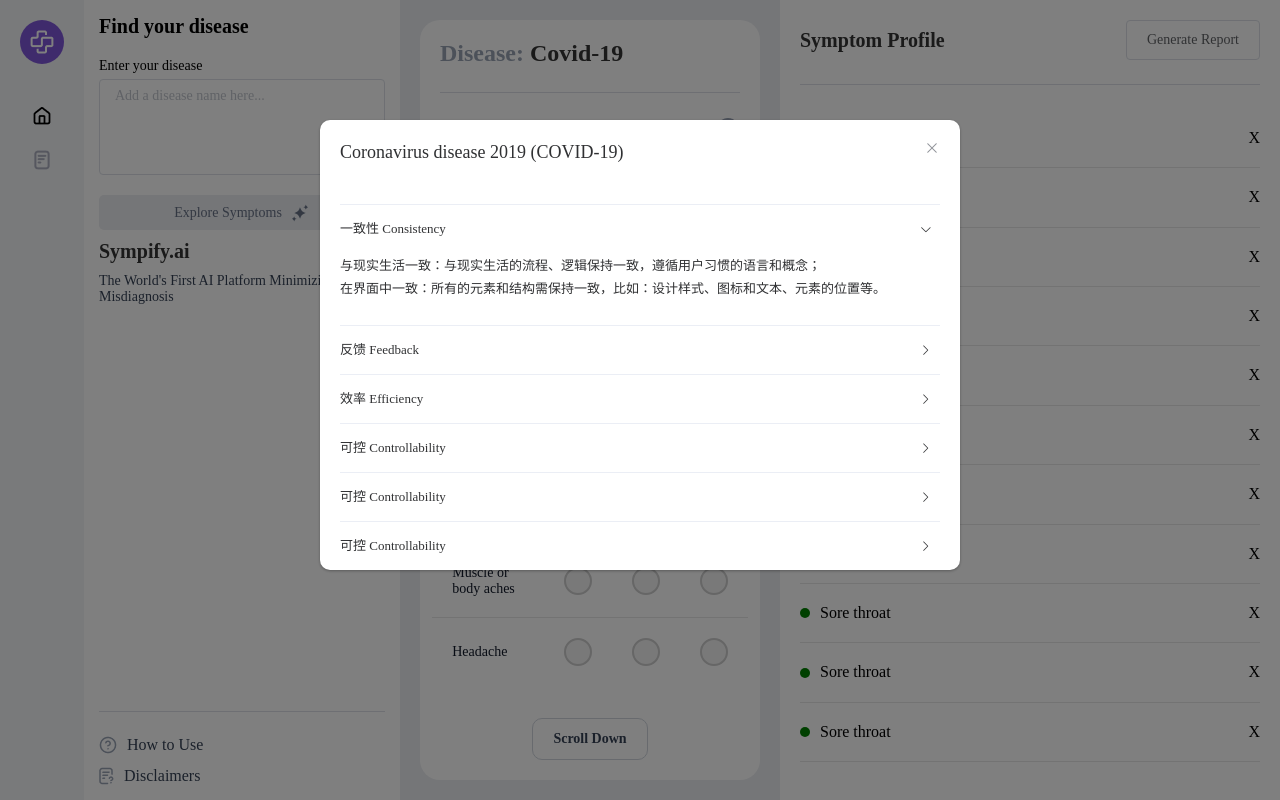
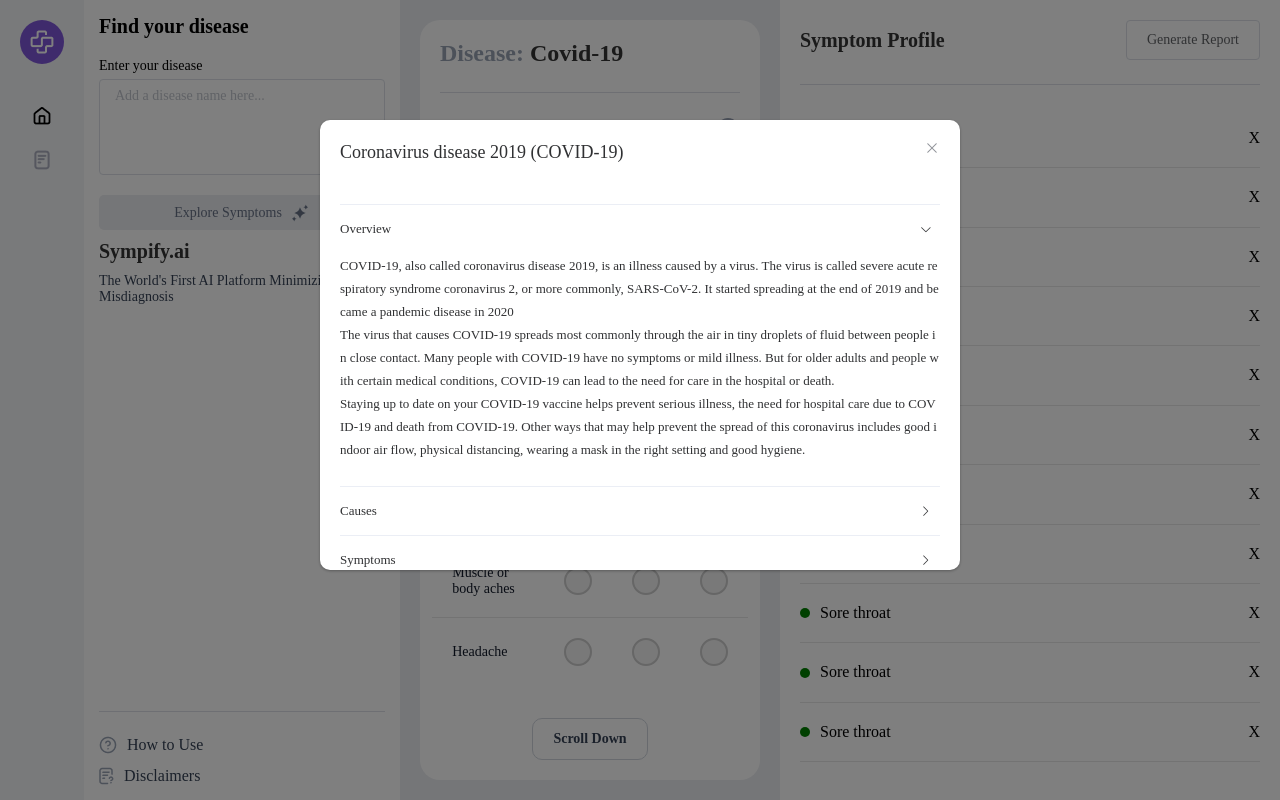
Before and after one commit to archiecheng/sympify-future, a Vue app: page / in a window 1280 px wide. Both pictures are taken after a click on the picture 728 px from the left and 128 px from the top of the page. Built offline with nearby package versions, Linux system fonts and the light colour scheme.

Commit message:
弹框内容修改

```diff
--- a/src/views/main.vue
+++ b/src/views/main.vue
@@ -440,59 +440,103 @@
       :visible.sync="dialogVisible"
     >
       <el-collapse v-model="activeName" accordion>
-        <el-collapse-item title="一致性 Consistency" name="1">
+        <el-collapse-item title="Overview" name="1">
           <div>
-            与现实生活一致：与现实生活的流程、逻辑保持一致，遵循用户习惯的语言和概念；
+            COVID-19, also called coronavirus disease 2019, is an illness caused by a virus. The virus is called severe acute respiratory syndrome coronavirus 2, or more commonly, SARS-CoV-2. It started spreading at the end of 2019 and became a pandemic disease in 2020
           </div>
           <div>
-            在界面中一致：所有的元素和结构需保持一致，比如：设计样式、图标和文本、元素的位置等。
+            The virus that causes COVID-19 spreads most commonly through the air in tiny droplets of fluid between people in close contact. Many people with COVID-19 have no symptoms or mild illness. But for older adults and people with certain medical conditions, COVID-19 can lead to the need for care in the hospital or death.
+          </div>
+          <div>
+            Staying up to date on your COVID-19 vaccine helps prevent serious illness, the need for hospital care due to COVID-19 and death from COVID-19. Other ways that may help prevent the spread of this coronavirus includes good indoor air flow, physical distancing, wearing a mask in the right setting and good hygiene.
           </div>
         </el-collapse-item>
-        <el-collapse-item title="反馈 Feedback" name="2">
+        <el-collapse-item title="Causes" name="2">
           <div>
-            控制反馈：通过界面样式和交互动效让用户可以清晰的感知自己的操作；
-          </div>
-          <div>页面反馈：操作后，通过页面元素的变化清晰地展现当前状态。</div>
-        </el-collapse-item>
-        <el-collapse-item title="效率 Efficiency" name="3">
-          <div>简化流程：设计简洁直观的操作流程；</div>
-          <div>
-            清晰明确：语言表达清晰且表意明确，让用户快速理解进而作出决策；
+            COVID-19, also called coronavirus disease 2019, is an illness caused by a virus. The virus is called severe acute respiratory syndrome coronavirus 2, or more commonly, SARS-CoV-2. It started spreading at the end of 2019 and became a pandemic disease in 2020
           </div>
           <div>
-            帮助用户识别：界面简单直白，让用户快速识别而非回忆，减少用户记忆负担。
+            The virus that causes COVID-19 spreads most commonly through the air in tiny droplets of fluid between people in close contact. Many people with COVID-19 have no symptoms or mild illness. But for older adults and people with certain medical conditions, COVID-19 can lead to the need for care in the hospital or death.
+          </div>
+          <div>
+            Staying up to date on your COVID-19 vaccine helps prevent serious illness, the need for hospital care due to COVID-19 and death from COVID-19. Other ways that may help prevent the spread of this coronavirus includes good indoor air flow, physical distancing, wearing a mask in the right setting and good hygiene.
           </div>
         </el-collapse-item>
-        <el-collapse-item title="可控 Controllability" name="4">
+        <el-collapse-item title="Symptoms" name="3">
           <div>
-            用户决策：根据场景可给予用户操作建议或安全提示，但不能代替用户进行决策；
+            COVID-19, also called coronavirus disease 2019, is an illness caused by a virus. The virus is called severe acute respiratory syndrome coronavirus 2, or more commonly, SARS-CoV-2. It started spreading at the end of 2019 and became a pandemic disease in 2020
           </div>
           <div>
-            结果可控：用户可以自由的进行操作，包括撤销、回退和终止当前操作等。
+            The virus that causes COVID-19 spreads most commonly through the air in tiny droplets of fluid between people in close contact. Many people with COVID-19 have no symptoms or mild illness. But for older adults and people with certain medical conditions, COVID-19 can lead to the need for care in the hospital or death.
+          </div>
+          <div>
+            Staying up to date on your COVID-19 vaccine helps prevent serious illness, the need for hospital care due to COVID-19 and death from COVID-19. Other ways that may help prevent the spread of this coronavirus includes good indoor air flow, physical distancing, wearing a mask in the right setting and good hygiene.
           </div>
         </el-collapse-item>
-        <el-collapse-item title="可控 Controllability" name="4">
+        <el-collapse-item title="Departments that treat this condition" name="4">
           <div>
-            用户决策：根据场景可给予用户操作建议或安全提示，但不能代替用户进行决策；
+            COVID-19, also called coronavirus disease 2019, is an illness caused by a virus. The virus is called severe acute respiratory syndrome coronavirus 2, or more commonly, SARS-CoV-2. It started spreading at the end of 2019 and became a pandemic disease in 2020
           </div>
           <div>
-            结果可控：用户可以自由的进行操作，包括撤销、回退和终止当前操作等。
+            The virus that causes COVID-19 spreads most commonly through the air in tiny droplets of fluid between people in close contact. Many people with COVID-19 have no symptoms or mild illness. But for older adults and people with certain medical conditions, COVID-19 can lead to the need for care in the hospital or death.
+          </div>
+          <div>
+            Staying up to date on your COVID-19 vaccine helps prevent serious illness, the need for hospital care due to COVID-19 and death from COVID-19. Other ways that may help prevent the spread of this coronavirus includes good indoor air flow, physical distancing, wearing a mask in the right setting and good hygiene.
           </div>
         </el-collapse-item>
-        <el-collapse-item title="可控 Controllability" name="4">
+        <el-collapse-item title="Risk Factors" name="4">
           <div>
-            用户决策：根据场景可给予用户操作建议或安全提示，但不能代替用户进行决策；
+            COVID-19, also called coronavirus disease 2019, is an illness caused by a virus. The virus is called severe acute respiratory syndrome coronavirus 2, or more commonly, SARS-CoV-2. It started spreading at the end of 2019 and became a pandemic disease in 2020
           </div>
           <div>
-            结果可控：用户可以自由的进行操作，包括撤销、回退和终止当前操作等。
+            The virus that causes COVID-19 spreads most commonly through the air in tiny droplets of fluid between people in close contact. Many people with COVID-19 have no symptoms or mild illness. But for older adults and people with certain medical conditions, COVID-19 can lead to the need for care in the hospital or death.
+          </div>
+          <div>
+            Staying up to date on your COVID-19 vaccine helps prevent serious illness, the need for hospital care due to COVID-19 and death from COVID-19. Other ways that may help prevent the spread of this coronavirus includes good indoor air flow, physical distancing, wearing a mask in the right setting and good hygiene.
           </div>
         </el-collapse-item>
-        <el-collapse-item title="可控 Controllability" name="4">
+        <el-collapse-item title="Complications" name="5">
           <div>
-            用户决策：根据场景可给予用户操作建议或安全提示，但不能代替用户进行决策；
+            COVID-19, also called coronavirus disease 2019, is an illness caused by a virus. The virus is called severe acute respiratory syndrome coronavirus 2, or more commonly, SARS-CoV-2. It started spreading at the end of 2019 and became a pandemic disease in 2020
           </div>
           <div>
-            结果可控：用户可以自由的进行操作，包括撤销、回退和终止当前操作等。
+            The virus that causes COVID-19 spreads most commonly through the air in tiny droplets of fluid between people in close contact. Many people with COVID-19 have no symptoms or mild illness. But for older adults and people with certain medical conditions, COVID-19 can lead to the need for care in the hospital or death.
+          </div>
+          <div>
+            Staying up to date on your COVID-19 vaccine helps prevent serious illness, the need for hospital care due to COVID-19 and death from COVID-19. Other ways that may help prevent the spread of this coronavirus includes good indoor air flow, physical distancing, wearing a mask in the right setting and good hygiene.
+          </div>
+        </el-collapse-item>
+        <el-collapse-item title="Prevention" name="6">
+          <div>
+            COVID-19, also called coronavirus disease 2019, is an illness caused by a virus. The virus is called severe acute respiratory syndrome coronavirus 2, or more commonly, SARS-CoV-2. It started spreading at the end of 2019 and became a pandemic disease in 2020
+          </div>
+          <div>
+            The virus that causes COVID-19 spreads most commonly through the air in tiny droplets of fluid between people in close contact. Many people with COVID-19 have no symptoms or mild illness. But for older adults and people with certain medical conditions, COVID-19 can lead to the need for care in the hospital or death.
+          </div>
+          <div>
+            Staying up to date on your COVID-19 vaccine helps prevent serious illness, the need for hospital care due to COVID-19 and death from COVID-19. Other ways that may help prevent the spread of this coronavirus includes good indoor air flow, physical distancing, wearing a mask in the right setting and good hygiene.
+          </div>
+        </el-collapse-item>
+        <el-collapse-item title="Diagnosis" name="7">
+          <div>
+            COVID-19, also called coronavirus disease 2019, is an illness caused by a virus. The virus is called severe acute respiratory syndrome coronavirus 2, or more commonly, SARS-CoV-2. It started spreading at the end of 2019 and became a pandemic disease in 2020
+          </div>
+          <div>
+            The virus that causes COVID-19 spreads most commonly through the air in tiny droplets of fluid between people in close contact. Many people with COVID-19 have no symptoms or mild illness. But for older adults and people with certain medical conditions, COVID-19 can lead to the need for care in the hospital or death.
+          </div>
+          <div>
+            Staying up to date on your COVID-19 vaccine helps prevent serious illness, the need for hospital care due to COVID-19 and death from COVID-19. Other ways that may help prevent the spread of this coronavirus includes good indoor air flow, physical distancing, wearing a mask in the right setting and good hygiene.
+          </div>
+        </el-collapse-item>
+        <el-collapse-item title="Treatments" name="8">
+          <div>
+            COVID-19, also called coronavirus disease 2019, is an illness caused by a virus. The virus is called severe acute respiratory syndrome coronavirus 2, or more commonly, SARS-CoV-2. It started spreading at the end of 2019 and became a pandemic disease in 2020
+          </div>
+          <div>
+            The virus that causes COVID-19 spreads most commonly through the air in tiny droplets of fluid between people in close contact. Many people with COVID-19 have no symptoms or mild illness. But for older adults and people with certain medical conditions, COVID-19 can lead to the need for care in the hospital or death.
+          </div>
+          <div>
+            Staying up to date on your COVID-19 vaccine helps prevent serious illness, the need for hospital care due to COVID-19 and death from COVID-19. Other ways that may help prevent the spread of this coronavirus includes good indoor air flow, physical distancing, wearing a mask in the right setting and good hygiene.
           </div>
         </el-collapse-item>
       </el-collapse>
```
